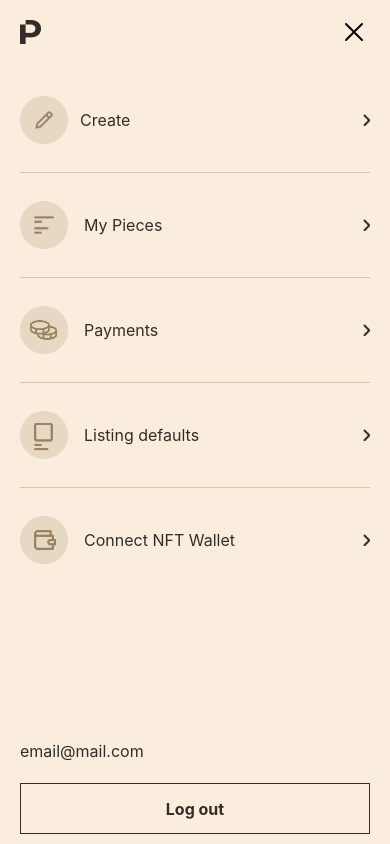
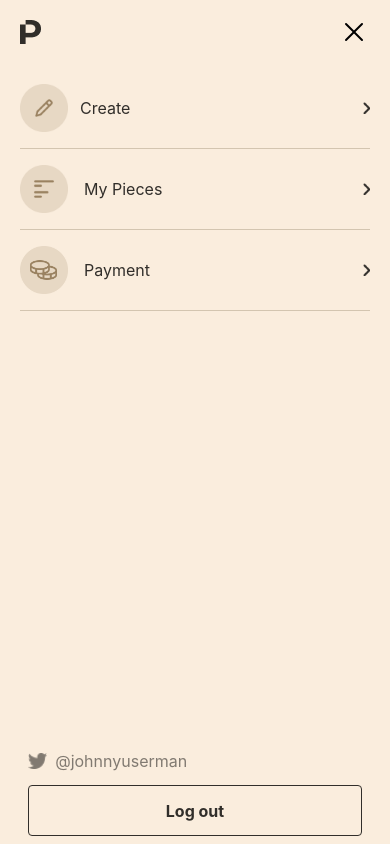
Before and after one commit to piecegg/frontend-react, a React (Create React App) app: page /menu in a window 390 px wide. Built offline with nearby package versions, Linux system fonts and the light colour scheme.

Commit message:
my piece page created

```diff
--- a/package.json
+++ b/package.json
@@ -3,7 +3,10 @@
   "version": "0.1.0",
   "private": true,
   "dependencies": {
+    "@emotion/react": "^11.10.6",
+    "@emotion/styled": "^11.10.6",
     "@heroicons/react": "^2.0.16",
+    "@mui/material": "^5.11.10",
     "@testing-library/jest-dom": "^5.16.5",
     "@testing-library/react": "^13.4.0",
     "@testing-library/user-event": "^13.5.0",
--- a/public/index.html
+++ b/public/index.html
@@ -4,6 +4,8 @@
     <meta charset="utf-8" />
     <link rel="icon" href="%PUBLIC_URL%/favicon.ico" />
     <link href="https://fonts.googleapis.com/css2?family=Montserrat:wght@100;200;300;400;500;600;700;800;900&family=Roboto&display=swap" rel="stylesheet">
+    <link rel="preconnect" href="https://fonts.gstatic.com" crossorigin>
+    <link href="https://fonts.googleapis.com/css2?family=Montserrat:ital,wght@0,100;0,200;0,300;0,400;0,500;0,600;0,700;0,800;0,900;1,100;1,200;1,300;1,400;1,500;1,600;1,700;1,800;1,900&display=swap" rel="stylesheet">
     <meta name="viewport" content="width=device-width, initial-scale=1" />
     <meta name="theme-color" content="#000000" />
     <meta
--- a/src/App.js
+++ b/src/App.js
@@ -3,6 +3,7 @@ import './App.css';
 import CreatePiece from './pages/CreatePiece';
 import Login from './pages/Login';
 import Menu from './pages/Menu';
+import Pieces from './pages/Pieces';
 
 function App() {
   return (
@@ -13,7 +14,7 @@ function App() {
         <Route path="/" element={<Login />} />
         <Route path="/menu" element={<Menu />} />
         <Route path="/createPiece" element={<CreatePiece />} />
-
+        <Route path="/pieces" element={<Pieces />} />
         </Routes>
       </Router>
     </>
--- a/src/pages/Menu.js
+++ b/src/pages/Menu.js
@@ -5,15 +5,14 @@ import { useMediaQuery } from 'react-responsive'
 import create from '../assets/create.png'
 import arrowRight from '../assets/arrowRight.png'
 import Payments from '../assets/Payments.png'
-import list from '../assets/listing.png'
-import wallet from '../assets/wallet.png'
+import twitter from '../assets/twitter.png'
 import logo from '../assets/logo.png'
 import myPiece from '../assets/myPiece.png'
 import { XMarkIcon } from '@heroicons/react/24/solid';
 import { useNavigate } from 'react-router-dom';
 
 function Menu() {
-    const navigate =useNavigate();
+    const navigate = useNavigate();
     const isTabletOrMobile = useMediaQuery({ query: '(max-width: 1224px)' })
 
 
@@ -21,11 +20,11 @@ function Menu() {
 
         {isTabletOrMobile && <>
 
-            <nav className=" flex flex-wrap items-center font-Montserrat justify-between  w-full py-4 md:py-0 px-5 lg:py-4 lg:px-20  ">
+            <nav className=" flex  flex-wrap items-center font-Montserrat justify-between  w-full py-4 md:py-0 px-5 lg:py-4 lg:px-20  ">
 
 
                 <img src={logo} alt="logo" />
-                <XMarkIcon className='h-8  ' onClick={()=>navigate(-1)} />
+                <XMarkIcon className='h-8  ' onClick={() => navigate(-1)} />
 
 
             </nav>
@@ -33,11 +32,11 @@ function Menu() {
             <div className="  text-[#312E2A]  font-Montserrat">
 
                 <div className="flex justify-center">
-                    <ul className="w-screen  h-[80vh] p-1  ">
+                    <ul className="w-screen   p-1  ">
                         <li
                             className="w-full  px-4  ">
 
-                            <div className='  grid-cols-4 border-b  py-7 border-[#D3C5B0] flex justify-between '>
+                            <div className='  grid-cols-4 border-b  py-4 border-[#D3C5B0] flex justify-between '>
 
                                 <div className='flex col-span-3 items-center text-[#312E2A] text-[16px] font-[400]' >
                                     <img src={create} className="h-12 mr-3 flex sm:h-9" alt="Flowbite Logo" />Create
@@ -51,7 +50,7 @@ function Menu() {
                         <li
                             className="w-full px-4">
 
-                            <div className='  grid-cols-4 border-b   py-7  border-[#D3C5B0] flex justify-between '>
+                            <div className='  grid-cols-4 border-b   py-4  border-[#D3C5B0] flex justify-between '>
 
                                 <div className='flex col-span-3 items-center text-[#312E2A] text-[16px] font-[400]'>
                                     <img src={myPiece} className="h-12 mr-4 sm:h-9" alt="Flowbite Logo" />My Pieces
@@ -66,10 +65,10 @@ function Menu() {
                         <li
                             className="w-full px-4">
 
-                            <div className='  grid-cols-4 border-b   py-7  border-[#D3C5B0] flex justify-between '>
+                            <div className='  grid-cols-4 border-b   py-4  border-[#D3C5B0] flex justify-between '>
 
                                 <div className='flex col-span-3 items-center text-[#312E2A] text-[16px] font-[400]'>
-                                    <img src={Payments} className="h-12 mr-4 sm:h-9" alt="Flowbite Logo" />Payments
+                                    <img src={Payments} className="h-12 mr-4 sm:h-9" alt="Flowbite Logo" />Payment
                                 </div>
                                 <div className='flex items-center grid-col'>
                                     <img src={arrowRight} className="h-3  " alt="Flowbite Logo" />
@@ -79,53 +78,25 @@ function Menu() {
 
                         </li>
 
-                        <li
-                            className="w-full px-4">
 
-                            <div className='  grid-cols-4 border-b  py-7  border-[#D3C5B0] flex justify-between '>
-
-                                <div className='flex col-span-3 items-center text-[#312E2A] text-[16px] font-[400]'>
-                                    <img src={list} className="h-12 mr-4 sm:h-9" alt="Flowbite Logo" />Listing defaults
-                                </div>
-                                <div className='flex items-center grid-col'>
-                                    <img src={arrowRight} className="h-3  " alt="Flowbite Logo" />
-
-                                </div>
-                            </div>
-                        </li>
-                        <li
-                            className="w-full px-4">
-
-                            <div className='  grid-cols-4   py-7  border-[#D3C5B0] flex justify-between '>
-
-
-                                <div className='flex col-span-3 items-center text-[#312E2A] text-[16px] font-[400]'>
-                                    <img src={wallet} className="h-12 mr-4 sm:h-9" alt="Flowbite Logo" />Connect NFT Wallet
-                                </div>
-                                <div className='flex items-center grid-col'>
-                                    <img src={arrowRight} className="h-3  " alt="Flowbite Logo" />
-
-                                </div>
-                            </div>
-                        </li>
 
                     </ul>
                 </div>
-                <div className="    px-5 ">
+                <footer className=" inset-x-0 bottom-0 fixed m-2  px-5 ">
 
 
-                    <div className='w-full pt-0 pb-5 text-[16px] font-regular'>
-                        email@mail.com
+                    <div className='w-full pt-0 pb-3 flex items-center text-[16px]  font-regular opacity-60'>
+                    <img src={twitter} className="h-4 mr-2"/>@johnnyuserman
                     </div>
 
 
+                    <div className=" w-full  h-[6vh]  flex justify-center ">
+                        <button className="border border-[#312E2A] rounded w-full  mt-0  font-bold">
+                            Log out
+                        </button>
+                    </div>
+                </footer>
 
-                </div>
-                <div className=" w-full  h-[7vh] px-3 flex justify-center ">
-                    <button className="border border-[#312E2A]  w-full m-2 mt-0  font-bold">
-                        Log out
-                    </button>
-                </div>
 
             </div>
 
--- /dev/null
+++ b/src/pages/Pieces.js
@@ -0,0 +1,172 @@
+
+import React, { useEffect, useState } from 'react';
+import logo from '../assets/logo.png'
+import message from '../assets/message.png'
+import mail from '../assets/mail.png'
+import twitter from '../assets/twitter.png'
+import { useMediaQuery } from 'react-responsive'
+
+import { Bars3Icon } from '@heroicons/react/24/solid'
+import AlertBox from '../components/AlertBox';
+import { useNavigate } from 'react-router-dom';
+import Menu from './Menu';
+import { Slide } from '@mui/material';
+
+function Pieces() {
+
+    const isTabletOrMobile = useMediaQuery({ query: '(max-width: 1224px)' })
+    const navigate = useNavigate();
+    const [input, setInput] = useState("");
+
+    const [textCode, setTextCode] = useState(false);
+    const inputHandler = (event) => [
+        setInput(event.target.value),
+        setTextCode(true)
+    ]
+    const [isOthers, setIsOthers] = useState(true);
+
+
+    const [popupParam, setPopupParam] = useState({ open: false, });
+    //otp verify code
+    const resendCode = () => {
+        //code for resending code
+        console.log("resend")
+    }
+    const verifyCode = (codeText) => {
+        //code for resending code
+        console.log("code entered is " + codeText)
+
+        //close the popup when verification done
+        setPopupParam({ open: false })
+    }
+
+    const sendVerificationText = () => {
+
+        setPopupParam({ open: true, bodyText: "We texted a code to " + input, resendCode: resendCode, verifyCode: verifyCode, codeText: "" })
+    }
+
+
+    return (<>
+
+
+        {isTabletOrMobile && <>
+            <AlertBox popupParam={popupParam} setPopupParam={setPopupParam} />
+
+            <nav className=" flex flex-wrap items-center font-Montserrat justify-between  w-full py-4 md:py-0 px-5 lg:py-4 lg:px-20  ">
+
+
+                <div className=" flex items-center justify-between font-[600] text-[18px] w-full">
+                    <img src={logo} alt="logo" />
+                    My Pieces
+                    <Bars3Icon className='h-8 ml-3 ' onClick={() => navigate('/menu')} />
+
+                </div>
+
+            </nav>
+
+            <div className=" grid text-[#312E2A]   font-Montserrat">
+
+                <div className="row flex  px-5 ">
+                    <div className='w-full  border-b items-center flex border-[#D3C5B0]   text-[16px] font-[300]'>
+                        <div className={isOthers ? 'delay-150 border-b-4 py-2 border-[#312E2A] mr-5 font-[600]' : 'py-2 mr-5'} onClick={() => setIsOthers(true)}>By Others </div>
+                        <div className={!isOthers ? 'delay-150 border-b-4 py-2 border-[#312E2A] mr-5 font-[600]' : 'py-2'} onClick={() => setIsOthers(false)}>By me</div>
+
+                    </div>
+
+
+
+
+                </div>
+                {/* code for tab By Me */}
+                <Slide direction="left" in={!isOthers} mountOnEnter unmountOnExit>
+
+                    <div hidden={isOthers} className="row mt-3 h-auto w-full  px-5 ">
+
+                        <ul className="    ">
+                            <li
+                                className="w-full  grid   flex border-[#D3C5B0] py-3 border-b    ">
+
+                                <div className=' leading-none row flex w-full font-Lora font-[400] text-[16px] '>
+                                    Whoever has one of these on Jan 1st will get an airdrop of some New Years art.
+
+                                </div>
+                                <div className=' row flex w-full text-[14px] font-[200] mt-2 font-Montserrat justify-between flex '>
+                                    <div className=''>  @iamcardib • 1/1/2023 </div>
+                                    <div className=''> 1/443 </div>
+
+
+                                </div>
+                            </li>
+                        </ul>
+                    </div>
+                </Slide>
+
+                {/* code for tab By Others */}
+                <Slide direction="right" in={isOthers} mountOnEnter unmountOnExit>
+                    <div hidden={!isOthers} className="row mt-3 h-auto w-full  px-5 ">
+
+                    <ul className="    ">
+                            <li
+                                className="w-full  grid   flex border-[#D3C5B0] py-3 border-b    ">
+
+                                <div className=' leading-none row flex w-full font-Lora font-[400] text-[16px] '>
+                                    I will become an Olympic swimmer someday.
+
+                                </div>
+                                <div className=' row flex w-full text-[14px] font-[200] mt-2 font-Montserrat justify-between flex '>
+                                    <div className=''>  @iamcardib • 1/1/2023 </div>
+                                    <div className=''> 1/443 </div>
+
+
+                                </div>
+                            </li>
+                            <li
+                                className="w-full  grid   flex border-[#D3C5B0] py-3 border-b    ">
+
+                                <div className=' leading-none row flex w-full font-Lora font-[400] text-[16px] '>
+                                Anyone who holds this on December 25th, 2024 will be airdropped a fun surprise.
+
+                                </div>
+                                <div className=' row flex w-full text-[14px] font-[200] mt-2 font-Montserrat justify-between flex '>
+                                    <div className=''>  @beeple • 1/1/2023  </div>
+                                    <div className=''> 1/2,100 </div>
+
+
+                                </div>
+                            </li>
+                            <li
+                                className="w-full  grid   flex border-[#D3C5B0] py-3 border-b    ">
+
+                                <div className=' leading-none row flex w-full font-Lora font-[400] text-[16px] '>
+                                Should I name my next rocket “Spacey Spacerson?
+
+                                </div>
+                                <div className=' row flex w-full text-[14px] font-[200] mt-2 font-Montserrat justify-between flex '>
+                                    <div className=''>  @elonmusk • 1/1/2023   </div>
+                                    <div className=''> 1/2,100 </div>
+
+
+                                </div>
+                            </li>
+                        </ul>
+                    </div>
+                </Slide>
+
+
+
+
+
+            </div>
+
+        </>
+
+        }
+
+
+
+
+
+    </>);
+}
+
+export default Pieces;
--- a/tailwind.config.js
+++ b/tailwind.config.js
@@ -11,6 +11,7 @@ module.exports = {
         "fadeochre":"#9A8261"
       },
       fontFamily: {
+        Lora: ['Lora'],
         sans: ['Montserrat'],
         serif: ['Montserrat'],
         mono: ['Montserrat'],
```
Also changed, not shown: 1 other file (tests, documents, lock files or other folders).
